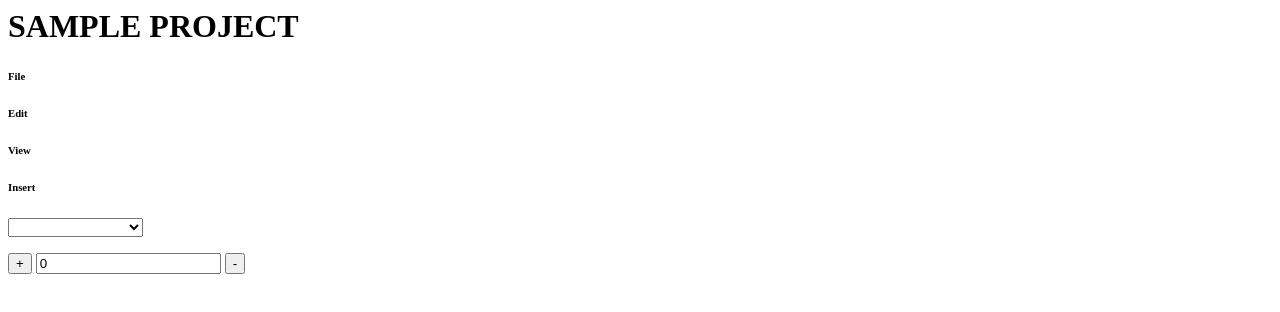
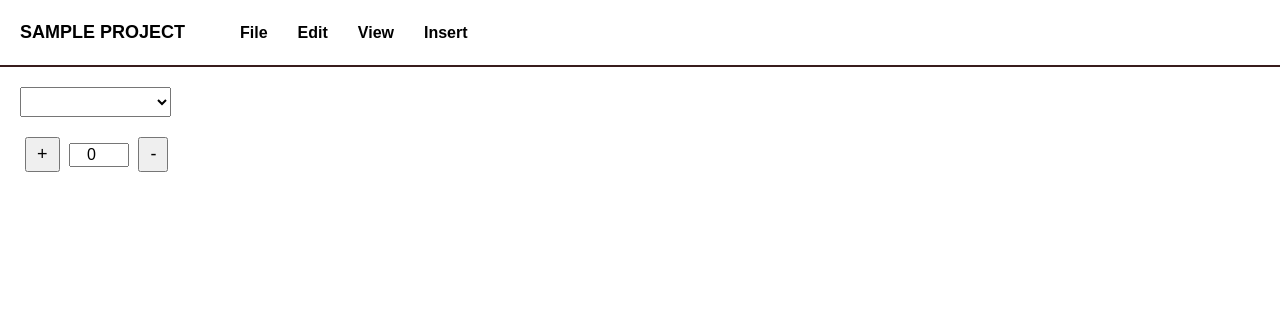
Before and after one commit to akileshguhan/WebLearn, a plain HTML site: page index.html in a window 1280 px wide. Drawn offline with Linux system fonts and the light colour scheme.

Commit message:
new css added and html modified

```diff
--- a/App.css
+++ b/App.css
@@ -1,21 +1,51 @@
-* {
-  box-sizing: border-box;
-  margin: 0;
-  padding: 0;
-}
-
 body {
-  font-family: sans-serif;
+    margin: 0;
+    font-family: Arial, sans-serif;
+    background-color: white;
 }
 
 .navbar-bottom {
-  display: flex;
-  justify-content: center;
-  gap: 20px;
-  padding: 10px 0;
+    display: flex;
+    align-items: center;
+    padding: 10px 20px;
+    border-bottom: 2px solid #381C1C; /* Top border like in image */
+    background-color: white;
+}
+
+.navbar-bottom h1 {
+    margin-right: 40px;
+    font-size: 18px;
+    font-weight: bold;
 }
 
 .navbar-bottom h6 {
-  text-decoration: none;
-  padding: 5px 10px;
+    margin: 0 15px;
+    font-size: 16px;
+    cursor: pointer;
+    color: black;
 }
+
+form {
+    margin: 20px;
+}
+
+select {
+    padding: 5px;
+    font-size: 14px;
+}
+
+#fontsize {
+    margin: 20px;
+}
+
+button {
+    font-size: 18px;
+    padding: 5px 10px;
+    margin: 0 5px;
+}
+
+input[type="number"] {
+    width: 60px;
+    text-align: center;
+    font-size: 16px;
+}
--- a/index.html
+++ b/index.html
@@ -4,7 +4,7 @@
             Sample project
         </title>
 
-        <link href="App.css">
+        <link rel="stylesheet" href="App.css">
 
     </head>
 
@@ -27,7 +27,7 @@
         </form>
         </div>
 
-        <div>
+        <div id="fontsize">
             <button onclick="inc()">+</button>
             <input id="counter" type="number" value="0"/>
             <button onclick="dec()">-</button>
```
